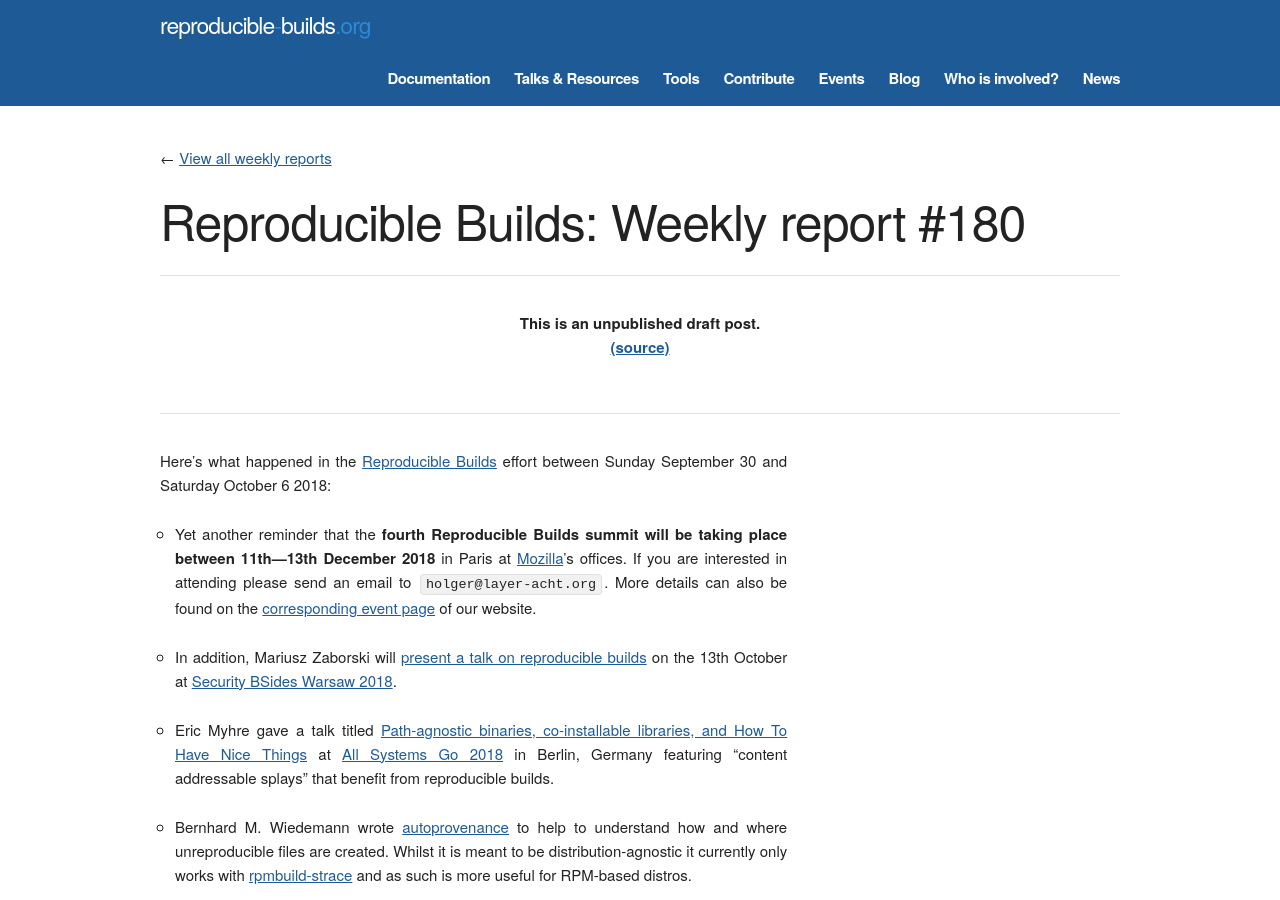
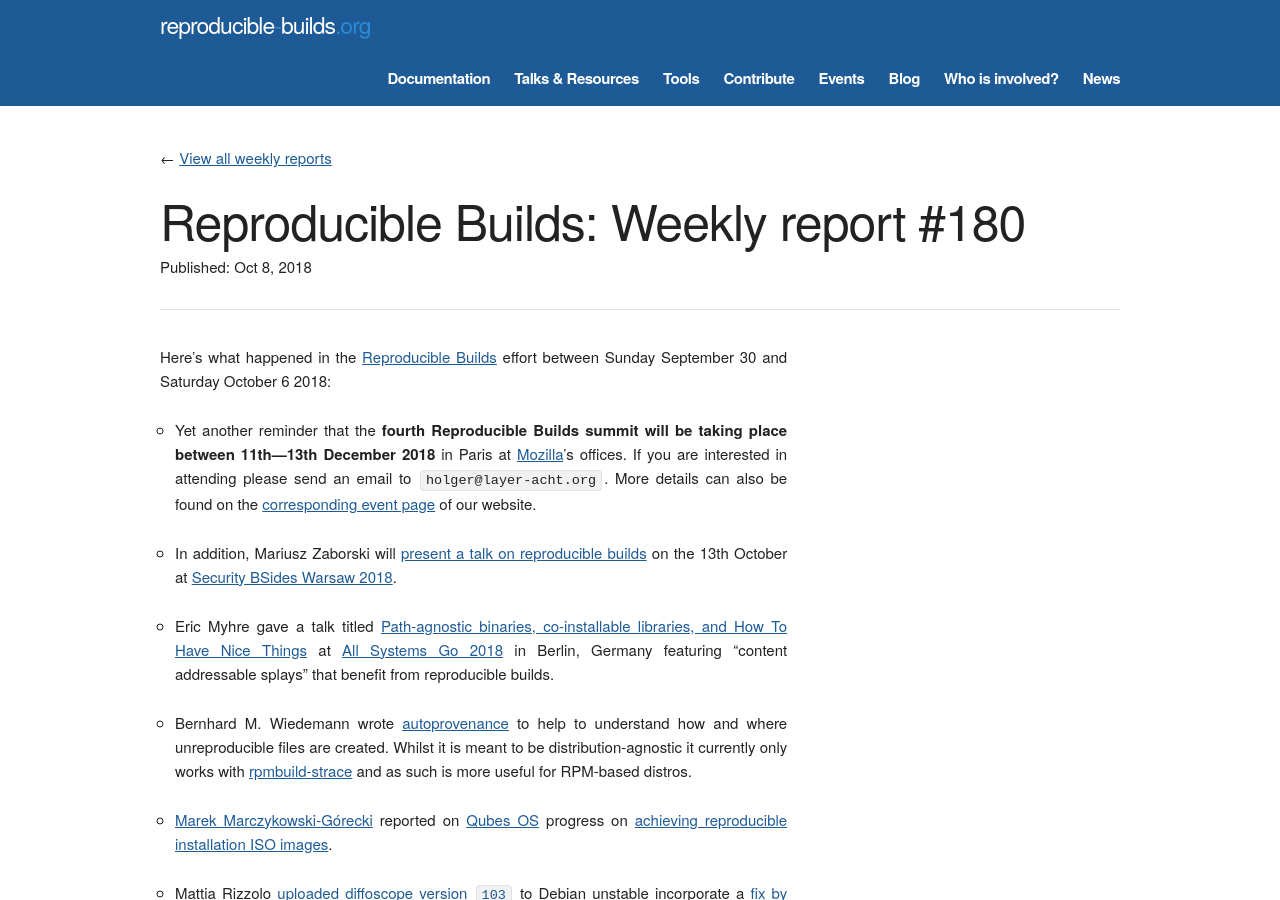
Before and after one commit to prototypefund/reproducible-website, a Jekyll site: the page built from _blog/posts/180.md, in a window 1280 px wide and 900 px high. Built offline with Jekyll 4.4.1, drawn with Linux system fonts in a browser that asks for light colours; some web fonts are replaced.

Commit message:
published as https://reproducible-builds.org/blog/posts/180/

```diff
--- a/_blog/posts/180.md
+++ b/_blog/posts/180.md
@@ -1,6 +1,7 @@
 ---
 layout: blog
 week: 180
+published: 2018-10-08 17:32:04
 ---
 
 Here's what happened in the [Reproducible Builds](https://reproducible-builds.org) effort between Sunday September 30 and Saturday October 6 2018:
```
